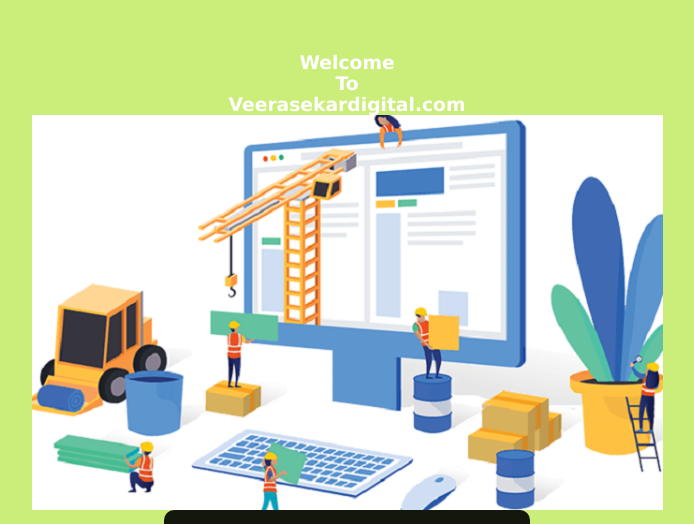
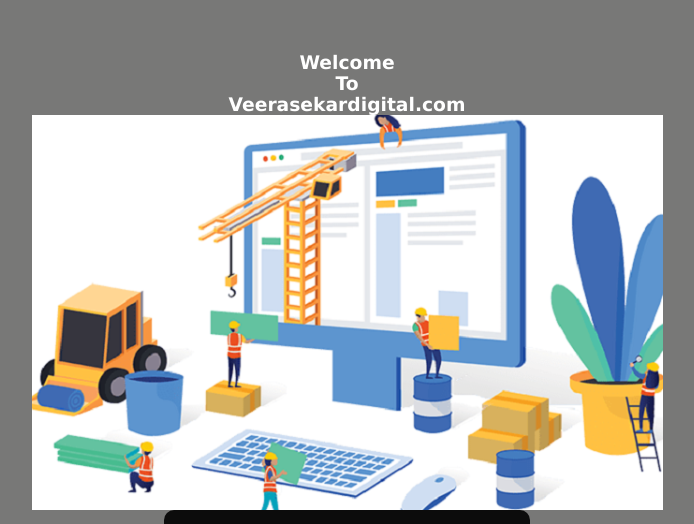
Before and after one commit to Veerasekardigital/Veerasekardigital, a plain HTML site: page index.html in a window 1280 px wide. Shown: the top 524 px of the page, without its empty margins (293-987 px from the left). Drawn offline with Linux system fonts and the light colour scheme.

Commit message:
Update style.css

```diff
--- a/style.css
+++ b/style.css
@@ -6,7 +6,7 @@
 }
 
 body{
-    background-color: rgba(182, 231, 67, 0.7);
+    background-color: rgba(63, 63, 62, 0.7);
     color: #ffffff;
     display: flex;
     justify-content: center;
```
